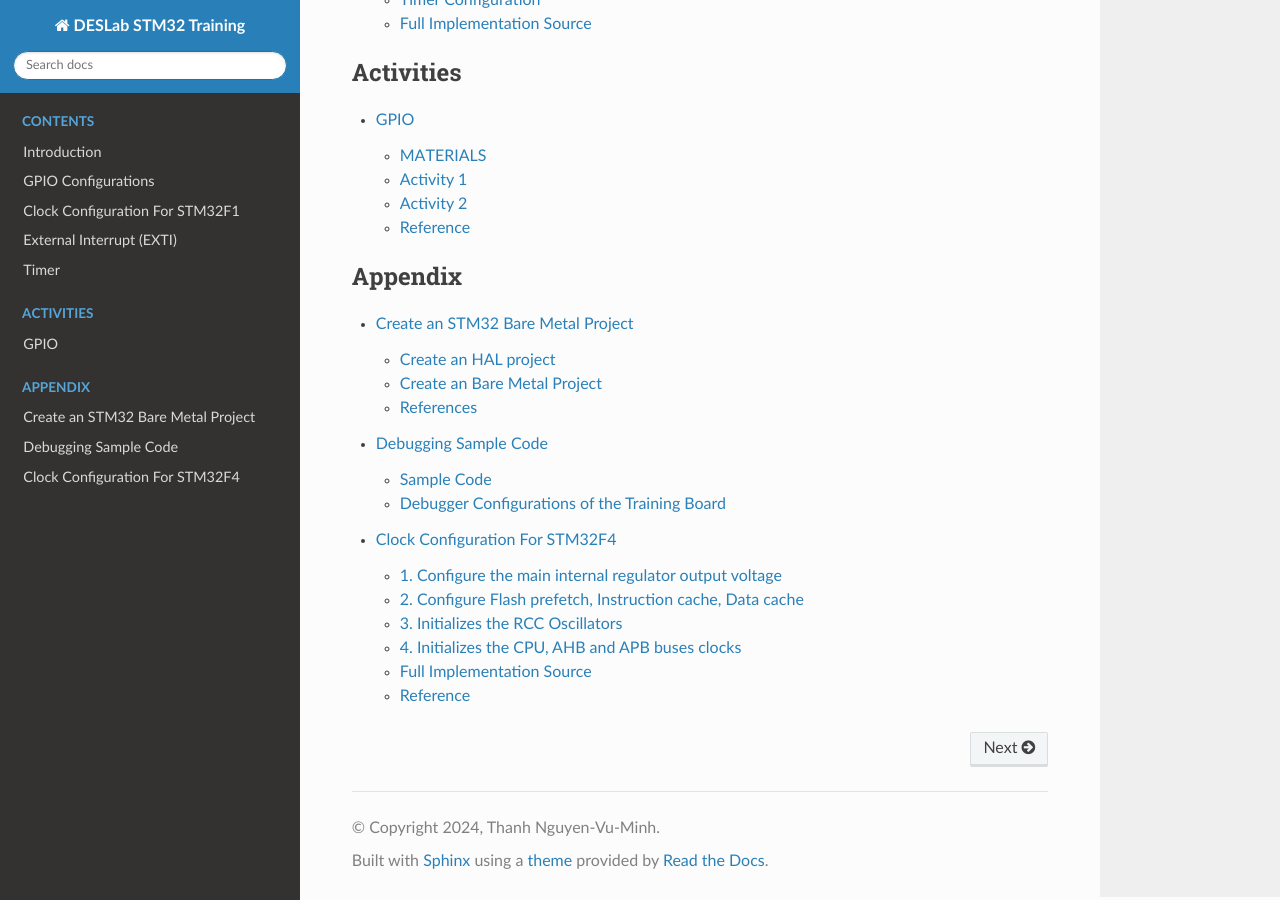
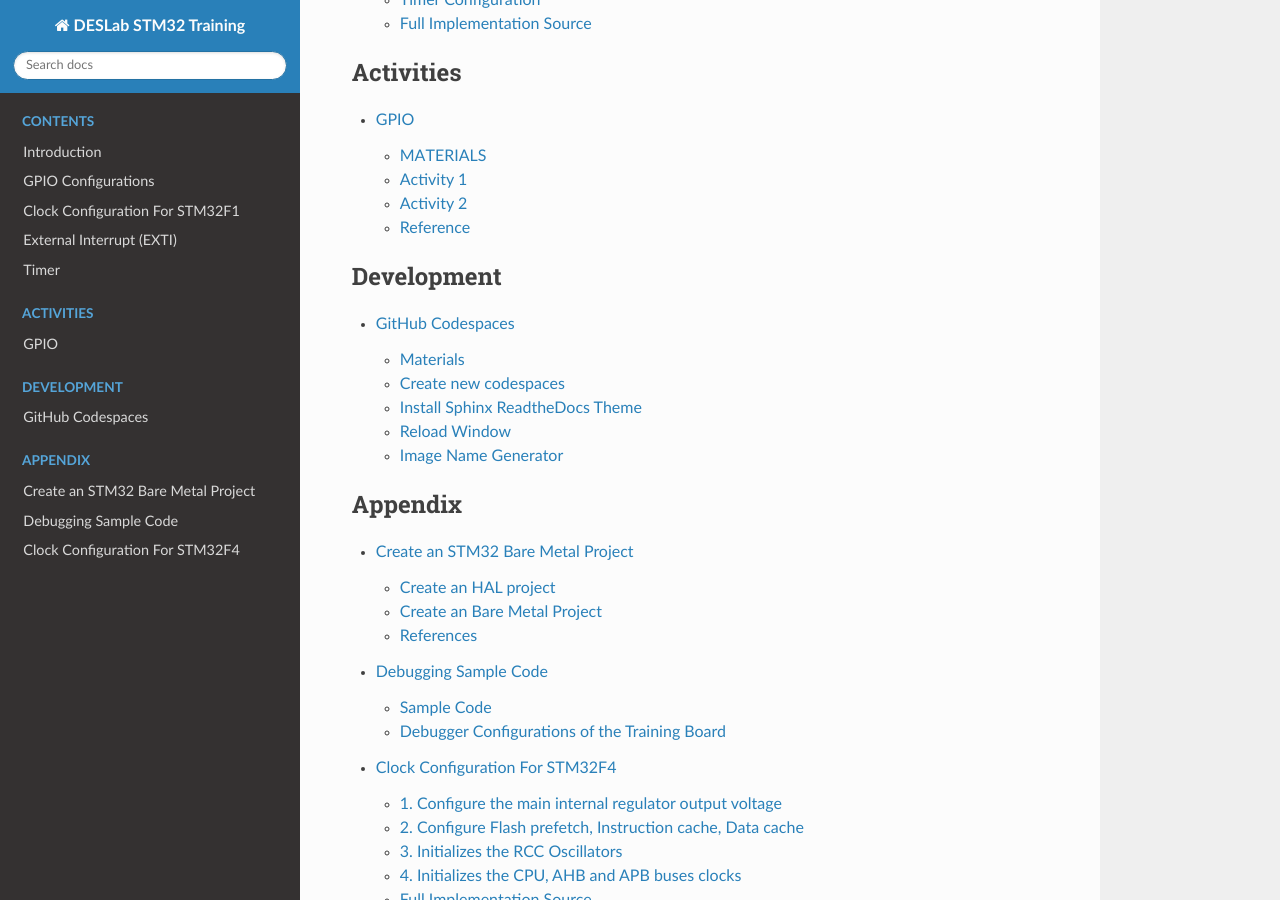
Before and after one commit to DESLab-Resources/DESLabSTM32Training, a Sphinx documentation site: the page built from source/index.rst, in a window 1280 px wide and 900 px high, scrolled down 1037 px. Built offline with Sphinx 7.4.7 and the Read the Docs theme 2.0.0, drawn with Linux system fonts in a browser that asks for light colours.

Commit message:
Codespaces Development

```diff
--- a/README.rst
+++ b/README.rst
@@ -3,6 +3,12 @@ DESLab STM32 Training
 
 Versioning
 ==========
+
+0.6.0
+
+``08-03-2024``
+
+- Codespaces Development.
 
 0.5.0
 
--- /dev/null
+++ b/source/development/github_codespaces.rst
@@ -0,0 +1,48 @@
+GitHub Codespaces
+=================
+
+Materials
+---------
+
+- `GitHub Codespaces <https://github.com/codespaces>`_
+
+Create new codespaces
+---------------------
+
+.. figure:: ../pics/W2_08-03-2024_14-28-50.png
+   :align: center
+
+   New codespace
+
+.. figure:: ../pics/W2_08-03-2024_14-31-51.png
+   :align: center
+
+   Codespaces' Repository
+
+.. figure:: ../pics/W2_08-03-2024_14-38-36.png
+   :align: center
+
+   Codespaces' Details
+
+.. figure:: ../pics/W2_08-03-2024_14-33-33.png
+   :align: center
+
+   reStructuredText Extension
+
+Install Sphinx ReadtheDocs Theme
+--------------------------------
+
+.. code-block:: bash
+
+   pip install sphinx-rtd-theme
+
+Reload Window
+-------------
+
+.. figure:: ../pics/W2_08-03-2024_14-35-17.png
+   :align: center
+
+Image Name Generator
+--------------------
+
+Local generator with Excel.
--- a/source/index.rst
+++ b/source/index.rst
@@ -24,6 +24,12 @@ Welcome to DESLab STM32 Training's documentation!
 
 .. toctree::
    :maxdepth: 2
+   :caption: Development
+
+   development/github_codespaces
+
+.. toctree::
+   :maxdepth: 2
    :caption: Appendix
 
    appendix/create_bare_metal_project
```
Also changed, not shown: source/pics/W2_08-03-2024_14-28-50.png (added), source/pics/W2_08-03-2024_14-31-51.png (added), source/pics/W2_08-03-2024_14-33-33.png (added), source/pics/W2_08-03-2024_14-35-17.png (added), source/pics/W2_08-03-2024_14-38-36.png (added).
